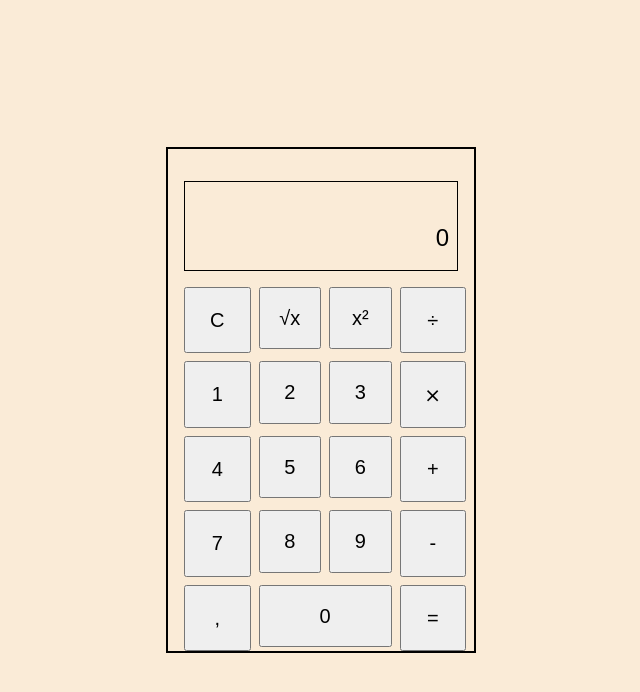
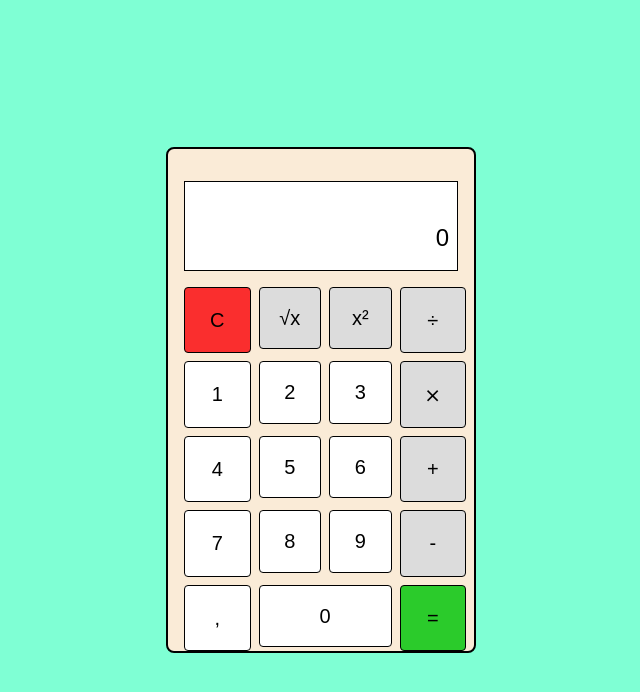
Before and after one commit to cristianomggrandi/calculadora-octal-2.0, a plain HTML site: page index.html in a window 1280 px wide. Shown: the whole page, without its empty margins (319-959 px from the left). Drawn offline with Linux system fonts and the light colour scheme.

Commit message:
Melhorar cores e bordas

```diff
--- a/styles.css
+++ b/styles.css
@@ -1,7 +1,7 @@
 body {
     margin: 0;
     padding: 0;
-    background-color: antiquewhite;
+    background-color: aquamarine;
     display: flex;
     align-items: center;
     justify-content: center;
@@ -11,11 +11,14 @@ body {
 .calculadora-container {
     border: 2px black solid;
     padding: 1rem;
+    background-color: antiquewhite;
+    border-radius: 0.5rem;
 }
 
 .calculadora-resultado-container {
     border: 1px black solid;
     margin: 1rem 0;
+    background-color: white;
 }
 
 #calculadora-resultado {
@@ -47,6 +50,9 @@ body {
 
 button {
     aspect-ratio: 1/1;
+    background-color: white;
+    border-radius: 0.25rem;
+    border: 1px solid black;
 }
 
 .calculadora-botoes-container > button {
@@ -60,3 +66,15 @@ button {
     aspect-ratio: 2 / 1;
     height: calc(100% - 0.25rem);
 }
+
+.calculadora-botao-operacao, .calculadora-botao-raiz, .calculadora-botao-quadrado {
+    background-color: gainsboro;
+}
+
+.calculadora-botao-igual {
+    background-color: rgb(43, 203, 43);
+}
+
+.calculadora-botao-clear {
+    background-color: rgb(250, 46, 46);
+}
```
